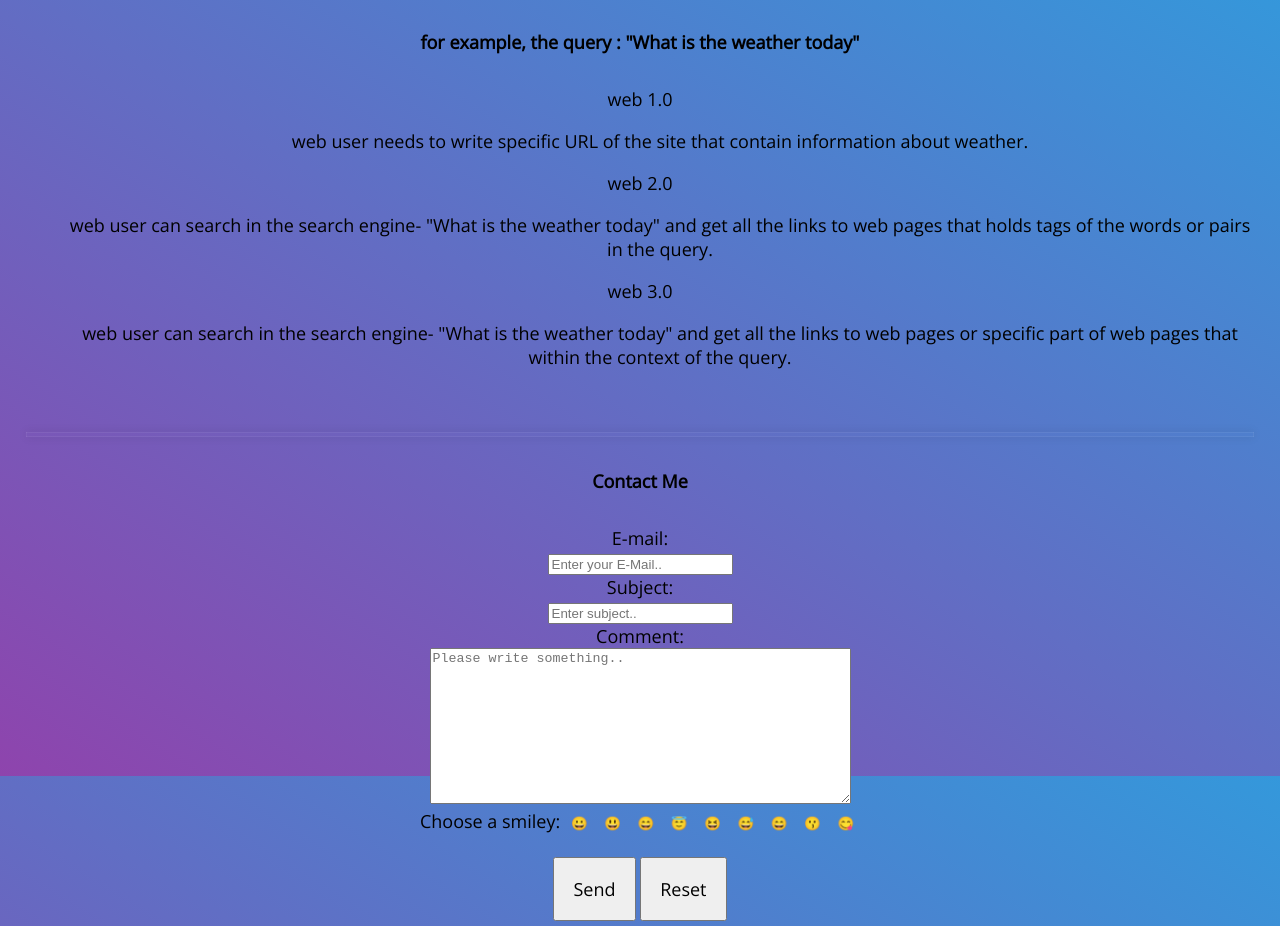
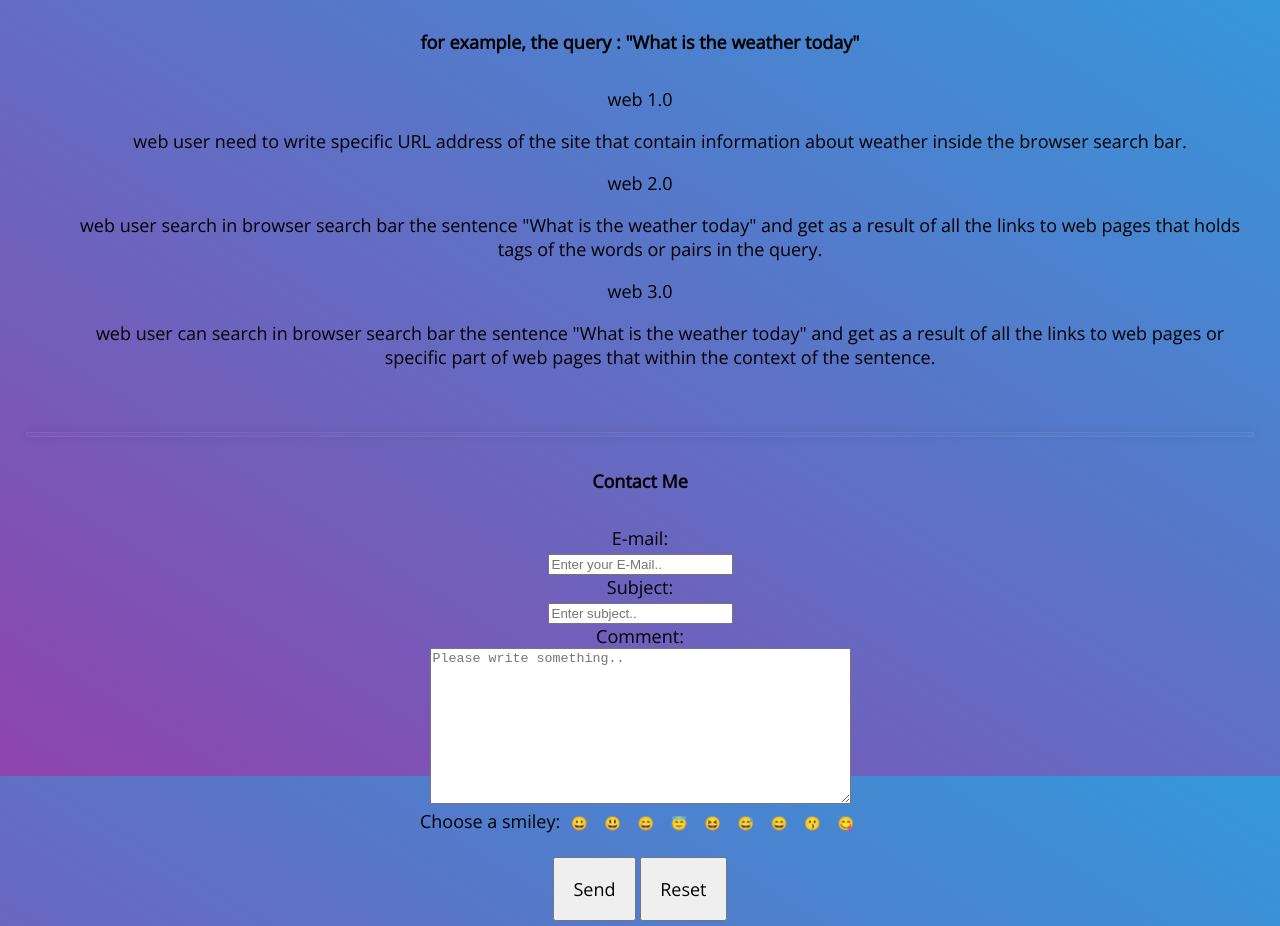
Before and after one commit to SISE-Web-Development-Environments/312209398, a plain HTML site: page index.html in a window 1280 px wide. Shown: the part 2424-3350 px from the top of the page. Drawn offline with nearby package versions, Linux system fonts and the light colour scheme.

Commit message:
08/04/20 last update 17:35

```diff
--- a/index.html
+++ b/index.html
@@ -71,11 +71,11 @@
   <h2>Q2: Use Case : Search for weather changes</h2>
   <h2>for example, the query : "What is the weather today"</h2>
   <label>web 1.0</label>
-  <ul>web user needs to write specific URL of the site that contain information about weather.</ul>
+  <ul>web user need to write specific URL address of the site that contain information about weather inside the browser search bar.</ul>
   <label>web 2.0</label>
-  <ul>web user can search in the search engine- "What is the weather today" and get all the links to web pages that holds tags of the words or pairs in the query.</ul>
+  <ul>web user search in browser search bar the sentence "What is the weather today" and get as a result of all the links to web pages that holds tags of the words or pairs in the query.</ul>
   <label>web 3.0</label>
-  <ul>web user can search in the search engine- "What is the weather today" and get all the links to web pages or specific part of web pages that within the context of the query.</ul>
+  <ul>web user can search in browser search bar the sentence "What is the weather today" and get as a result of all the links to web pages or specific part of web pages that within the context of the sentence.</ul>
   </p>
  </section>
  <section id="contact" class="section">
```
